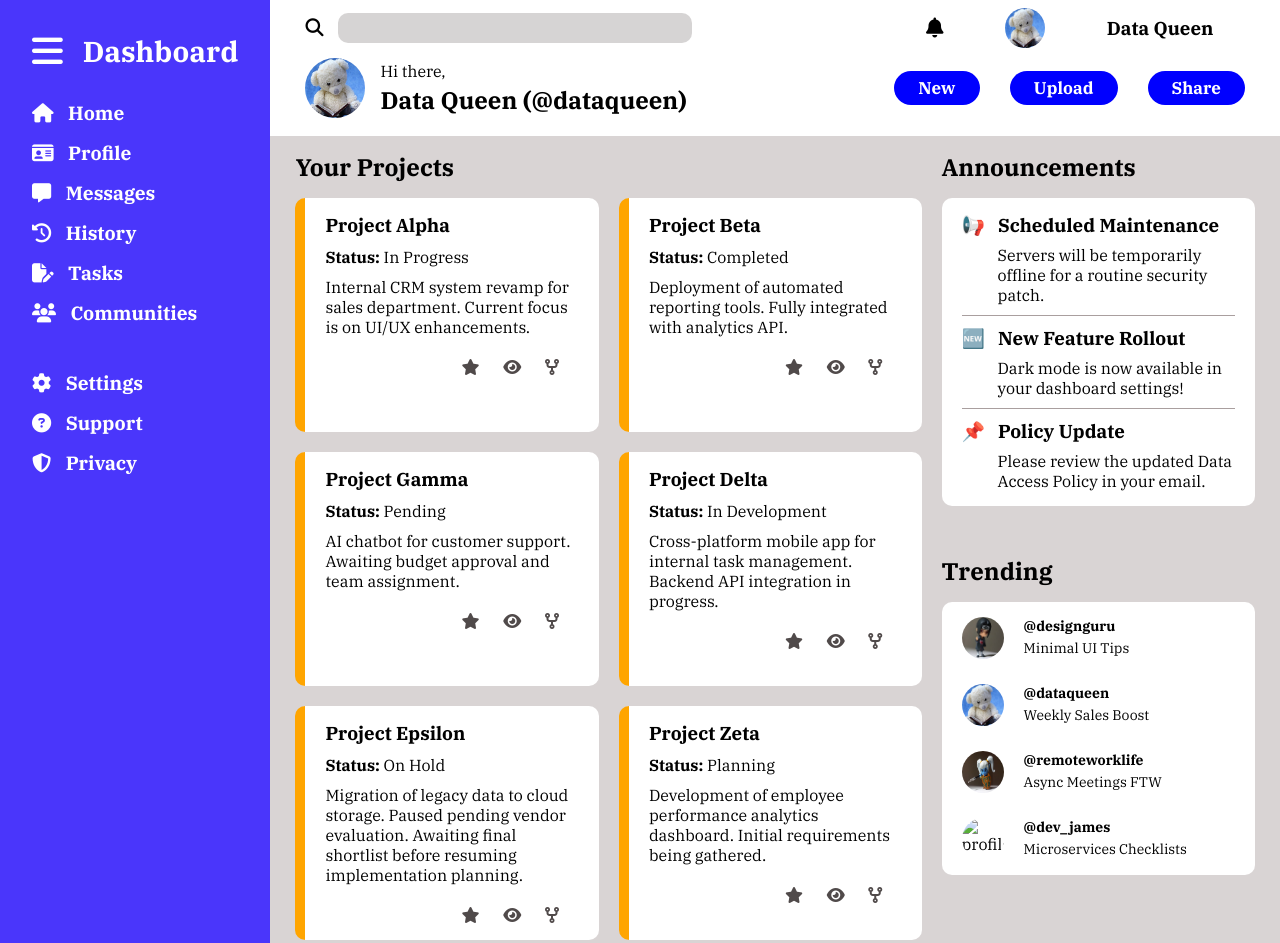
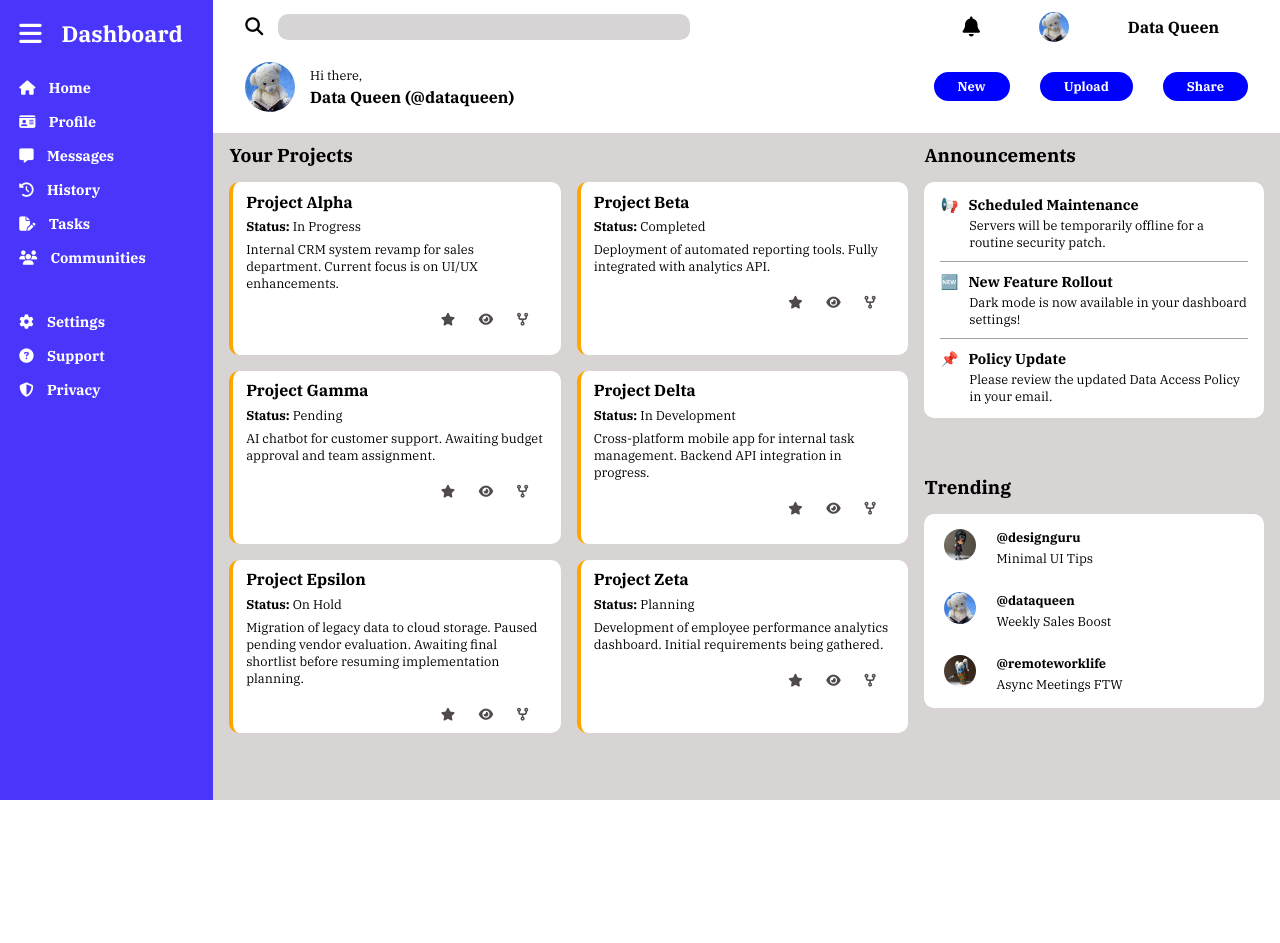
Before and after one commit to vinoothna20/admin-dashboard, a plain HTML site: page index.html in a window 1280 px wide. Shown: the top 943 px of the page. After the commit the page ends 800 px from the top, so only its background shows below. Drawn offline with Linux system fonts and the light colour scheme.

Commit message:
layout change

```diff
--- a/index.html
+++ b/index.html
@@ -1,14 +1,17 @@
 <!DOCTYPE html>
 <html lang="en">
-
   <head>
-    <meta charset="UTF-8">
-    <meta name="viewport" content="width=device-width, initial-scale=1.0">
+    <meta charset="UTF-8" />
+    <meta name="viewport" content="width=device-width, initial-scale=1.0" />
     <title>Admin Dashboard</title>
-    <link rel="stylesheet" href="styles.css">
-    <link rel="stylesheet" href="https://cdnjs.cloudflare.com/ajax/libs/font-awesome/6.7.2/css/all.min.css"
+    <link rel="stylesheet" href="styles.css" />
+    <link
+      rel="stylesheet"
+      href="https://cdnjs.cloudflare.com/ajax/libs/font-awesome/6.7.2/css/all.min.css"
       integrity="sha512-Evv84Mr4kqVGRNSgIGL/F/aIDqQb7xQ2vcrdIwxfjThSH8CSR7PBEakCr51Ck+w+/U6swU2Im1vVX0SVk9ABhg=="
-        crossorigin="anonymous" referrerpolicy="no-referrer" />
+      crossorigin="anonymous"
+      referrerpolicy="no-referrer"
+    />
   </head>
 
   <body>
@@ -27,7 +30,6 @@
           <li><i class="fa-solid fa-users"></i> Communities</li>
         </ul>
         <ul class="last-menu">
-
           <li><i class="fa-solid fa-gear"></i> Settings</li>
           <li><i class="fa-solid fa-circle-question"></i> Support</li>
           <li><i class="fa-solid fa-shield-halved"></i> Privacy</li>
@@ -37,18 +39,23 @@
       <section class="header">
         <div class="search-cont">
           <i class="fa-solid fa-magnifying-glass"></i>
-                <input type="search">
+          <input type="search" />
         </div>
         <div class="msg-cont">
           <i class="fa-solid fa-bell"></i>
-                <img src="./assets/queen-profile.jpg" alt="profile" width="40px" height="40px">
-                <h3>Data Queen</h3>
+          <img
+            src="./assets/queen-profile.jpg"
+            alt="profile"
+            width="30px"
+            height="30px"
+          />
+          <h4>Data Queen</h4>
         </div>
         <div class="profile-cont">
-                <img src="./assets/queen-profile.jpg" alt="profile" width="60px" height="60px">
+          <img src="./assets/queen-profile.jpg" alt="profile" />
           <div>
             <p>Hi there,</p>
-                    <h2>Data Queen (@dataqueen)</h2>
+            <h4>Data Queen (@dataqueen)</h4>
           </div>
         </div>
         <div class="nav-cont">
@@ -60,12 +67,15 @@
 
       <section class="content">
         <div class="projects-cont">
-                <h2>Your Projects</h2>
+          <h3>Your Projects</h3>
           <div class="cards-cont">
             <div class="card">
-                        <h3>Project Alpha</h3>
-                        <p><b>Status:</b> In Progress</p>
-                        <p>Internal CRM system revamp for sales department. Current focus is on UI/UX enhancements.</p>
+              <h4>Project Alpha</h4>
+              <p class="status"><b>Status:</b> In Progress</p>
+              <p>
+                Internal CRM system revamp for sales department. Current focus
+                is on UI/UX enhancements.
+              </p>
               <div class="card-footer">
                 <i class="fa-solid fa-star"></i>
                 <i class="fa-solid fa-eye"></i>
@@ -73,9 +83,12 @@
               </div>
             </div>
             <div class="card">
-                        <h3>Project Beta</h3>
-                        <p><b>Status:</b> Completed</p>
-                        <p>Deployment of automated reporting tools. Fully integrated with analytics API.</p>
+              <h4>Project Beta</h4>
+              <p class="status"><b>Status:</b> Completed</p>
+              <p>
+                Deployment of automated reporting tools. Fully integrated with
+                analytics API.
+              </p>
               <div class="card-footer">
                 <i class="fa-solid fa-star"></i>
                 <i class="fa-solid fa-eye"></i>
@@ -83,9 +96,12 @@
               </div>
             </div>
             <div class="card">
-                        <h3>Project Gamma</h3>
-                        <p><b>Status:</b> Pending</p>
-                        <p>AI chatbot for customer support. Awaiting budget approval and team assignment.</p>
+              <h4>Project Gamma</h4>
+              <p class="status"><b>Status:</b> Pending</p>
+              <p>
+                AI chatbot for customer support. Awaiting budget approval and
+                team assignment.
+              </p>
               <div class="card-footer">
                 <i class="fa-solid fa-star"></i>
                 <i class="fa-solid fa-eye"></i>
@@ -93,9 +109,12 @@
               </div>
             </div>
             <div class="card">
-                        <h3>Project Delta</h3>
-                        <p><b>Status:</b> In Development</p>
-                        <p>Cross-platform mobile app for internal task management. Backend API integration in progress.</p>
+              <h4>Project Delta</h4>
+              <p class="status"><b>Status:</b> In Development</p>
+              <p>
+                Cross-platform mobile app for internal task management. Backend
+                API integration in progress.
+              </p>
               <div class="card-footer">
                 <i class="fa-solid fa-star"></i>
                 <i class="fa-solid fa-eye"></i>
@@ -103,9 +122,13 @@
               </div>
             </div>
             <div class="card">
-                        <h3>Project Epsilon</h3>
-                        <p><b>Status:</b> On Hold</p>
-                        <p>Migration of legacy data to cloud storage. Paused pending vendor evaluation. Awaiting final shortlist before resuming implementation planning.</p>
+              <h4>Project Epsilon</h4>
+              <p class="status"><b>Status:</b> On Hold</p>
+              <p>
+                Migration of legacy data to cloud storage. Paused pending vendor
+                evaluation. Awaiting final shortlist before resuming
+                implementation planning.
+              </p>
               <div class="card-footer">
                 <i class="fa-solid fa-star"></i>
                 <i class="fa-solid fa-eye"></i>
@@ -113,9 +136,12 @@
               </div>
             </div>
             <div class="card">
-                        <h3>Project Zeta</h3>
-                        <p><b>Status:</b> Planning</p>
-                        <p>Development of employee performance analytics dashboard. Initial requirements being gathered.</p>
+              <h4>Project Zeta</h4>
+              <p class="status"><b>Status:</b> Planning</p>
+              <p>
+                Development of employee performance analytics dashboard. Initial
+                requirements being gathered.
+              </p>
               <div class="card-footer">
                 <i class="fa-solid fa-star"></i>
                 <i class="fa-solid fa-eye"></i>
@@ -125,57 +151,59 @@
           </div>
         </div>
         <div class="anon-cont">
-                <h2>Announcements</h2>
+          <h3>Announcements</h3>
           <div class="anon-card">
             <div>
-                        <h3>📢 &nbsp; Scheduled Maintenance</h3>
-                        <p>Servers will be temporarily offline for a routine security patch.</p>
+              <h4>📢 &nbsp; Scheduled Maintenance</h4>
+              <p>
+                Servers will be temporarily offline for a routine security
+                patch.
+              </p>
             </div>
             <div>
-                        <h3>🆕 &nbsp; New Feature Rollout</h3>
+              <h4>🆕 &nbsp; New Feature Rollout</h4>
               <p>Dark mode is now available in your dashboard settings!</p>
             </div>
             <div>
-                        <h3>📌 &nbsp; Policy Update</h3>
+              <h4>📌 &nbsp; Policy Update</h4>
               <p>Please review the updated Data Access Policy in your email.</p>
             </div>
           </div>
         </div>
         <div class="trnd-cont">
-                <h2>Trending</h2>
+          <h3>Trending</h3>
           <div class="trnd-card">
             <div>
-                        <img src="./assets/guru-profile.jpg" alt="profile" width="42px" height="42px">
+              <img src="./assets/guru-profile.jpg" alt="profile" />
               <div>
                 <p><b>@designguru</b></p>
                 <p>Minimal UI Tips</p>
               </div>
             </div>
             <div>
-                        <img src="./assets/queen-profile.jpg" alt="profile" width="42px" height="42px">
+              <img src="./assets/queen-profile.jpg" alt="profile" />
               <div>
                 <p><b>@dataqueen</b></p>
                 <p>Weekly Sales Boost</p>
               </div>
             </div>
             <div>
-                        <img src="./assets/rwl-profile.jpg" alt="profile" width="42px" height="42px">
+              <img src="./assets/rwl-profile.jpg" alt="profile" />
               <div>
                 <p><b>@remoteworklife</b></p>
                 <p>Async Meetings FTW</p>
               </div>
             </div>
-                    <div>
-                        <img src="./assets/dev-profile.jpg" alt="profile" width="42px" height="42px">
+            <!-- <div>
+              <img src="./assets/dev-profile.jpg" alt="profile" />
               <div>
                 <p><b>@dev_james</b></p>
                 <p>Microservices Checklists</p>
               </div>
-                    </div>
+            </div> -->
           </div>
         </div>
       </section>
     </div>
   </body>
-
 </html>
--- a/styles.css
+++ b/styles.css
@@ -1,4 +1,4 @@
-@import url('https://fonts.googleapis.com/css2?family=IBM+Plex+Serif:ital,wght@0,100;0,200;0,300;0,400;0,500;0,600;0,700;1,100;1,200;1,300;1,400;1,500;1,600;1,700&display=swap');
+@import url("https://fonts.googleapis.com/css2?family=IBM+Plex+Serif:ital,wght@0,100;0,200;0,300;0,400;0,500;0,600;0,700;1,100;1,200;1,300;1,400;1,500;1,600;1,700&display=swap");
 
 * {
   margin: 0;
@@ -16,7 +16,7 @@
 }
 
 .sidebar {
-    padding: 2rem;
+  padding: 1.2rem;
   grid-row: span 2;
   background-color: rgb(74, 54, 251);
   color: white;
@@ -33,12 +33,12 @@
 }
 
 .sidebar div:first-child i {
-    font-size: 2.2rem;
+  font-size: 1.6rem;
   cursor: pointer;
 }
 
 .sidebar div:first-child h2 {
-    font-size: 1.8rem;
+  font-size: 1.4rem;
 }
 
 .sidebar ul {
@@ -47,7 +47,7 @@
 
 .sidebar ul li {
   list-style-type: none;
-    font-size: 1.2rem;
+  font-size: 0.9rem;
   font-weight: bold;
   margin-bottom: 15px;
   cursor: pointer;
@@ -58,14 +58,18 @@
 }
 
 .header {
-    padding: 8px 35px;
+  padding: 0.5rem 2rem;
   display: grid;
   grid-template-columns: 3fr 1fr;
   grid-template-rows: 1fr 2fr;
   align-items: center;
+  gap: 0.1rem;
 }
 
-.header .search-cont, .header .msg-cont, .header .profile-cont, .header .nav-cont {
+.header .search-cont,
+.header .msg-cont,
+.header .profile-cont,
+.header .nav-cont {
   display: flex;
   align-items: center;
   gap: 15px;
@@ -80,11 +84,12 @@
   background-color: rgba(188, 184, 184, 0.607);
   border: none;
   border-radius: 10px;
-    padding: 6px 10px;
+  padding: 4px 8px;
   width: 60%;
 }
 
-.header .msg-cont, .header .nav-cont {
+.header .msg-cont,
+.header .nav-cont {
   justify-content: space-evenly;
   gap: 30px;
 }
@@ -93,12 +98,19 @@
   font-size: 20px;
 }
 
-.header .msg-cont img, .header .profile-cont img {
+.header .msg-cont img,
+.header .profile-cont img {
   border-radius: 50px;
+}
+
+.header .profile-cont img {
+  width: 3.1rem;
+  height: 3.1rem;
 }
 
 .header .profile-cont p {
   margin-bottom: 3px;
+  font-size: 0.8rem;
 }
 
 .header .nav-cont button {
@@ -107,18 +119,18 @@
   padding: 6px 24px;
   background-color: blue;
   color: white;
-    font-size: 17px;
+  font-size: 0.8rem;
   font-weight: bold;
   cursor: pointer;
 }
 
 .content {
-    padding: 15px 25px;
+  padding: 0.6rem 1rem;
   background-color: rgba(197, 189, 189, 0.651);
   display: grid;
   grid-template-columns: 2fr 1fr;
   grid-template-rows: repeat(2, 1fr);
-    gap: 1.2rem;
+  gap: 1rem;
 }
 
 .projects-cont {
@@ -130,19 +142,27 @@
   display: grid;
   grid-template-columns: repeat(2, 1fr);
   grid-template-rows: repeat(3, 1fr);
-    gap: 20px;
+  gap: 1rem;
 }
 
 .cards-cont .card {
   background-color: white;
   color: black;
-    border-left: 10px solid orange;
-    padding: 15px 20px;
+  border-left: 0.3rem solid orange;
+  padding: 0.6rem 0.8rem;
   border-radius: 10px;
 }
 
 .cards-cont .card > * {
-    margin-bottom: 10px;
+  margin-bottom: 0.4rem;
+}
+
+.cards-cont .card p {
+  font-size: 0.8rem;
+}
+
+.cards-cont .card .status {
+  font-size: 0.8rem;
 }
 
 .cards-cont .card > div {
@@ -150,7 +170,7 @@
 }
 
 .cards-cont .card .card-footer {
-    margin-top: 20px;
+  margin-top: 1rem;
   text-align: end;
 }
 
@@ -158,12 +178,13 @@
   color: rgb(80, 74, 74);
   margin-right: 20px;
   cursor: pointer;
+  font-size: 0.8rem;
 }
 
 .anon-cont .anon-card {
   background-color: white;
   color: black;
-    padding: 15px 20px;
+  padding: 0.8rem 1rem;
   border-radius: 10px;
   margin-top: 15px;
 }
@@ -174,12 +195,14 @@
   padding-bottom: 10px;
 }
 
-.anon-cont .anon-card div h3 {
-    margin-bottom: 8px;
+.anon-cont .anon-card div h4 {
+  margin-bottom: 0.2rem;
+  font-size: 0.9rem;
 }
 
 .anon-cont .anon-card div p {
-    margin-left: 36px;
+  margin-left: 1.8rem;
+  font-size: 0.8rem;
 }
 
 .trnd-cont .trnd-card {
@@ -190,7 +213,7 @@
   margin-top: 15px;
   display: grid;
   grid-template-columns: 1fr;
-    grid-template-rows: repeat(4, 1fr);
+  grid-template-rows: repeat(3, 1fr);
   gap: 25px;
 }
 
@@ -201,10 +224,12 @@
 
 .trnd-cont .trnd-card > div img {
   border-radius: 50%;
+  width: 2rem;
+  height: 2rem;
 }
 
 .trnd-cont .trnd-card > div p {
-    font-size: 14px;
+  font-size: 0.8rem;
 }
 
 .trnd-cont .trnd-card > div > div > p:first-child {
```
Lines whose indentation alone changed are shown as unchanged.
